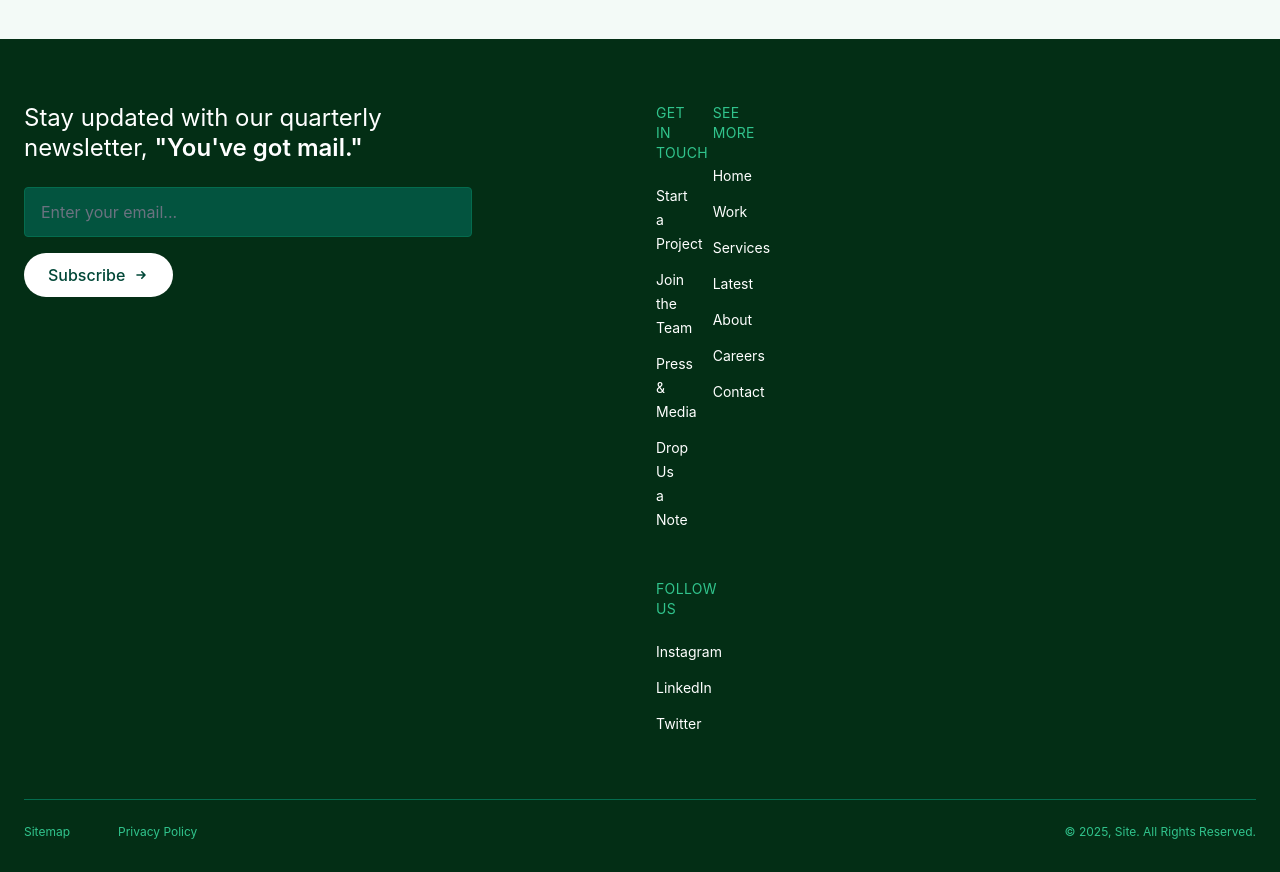
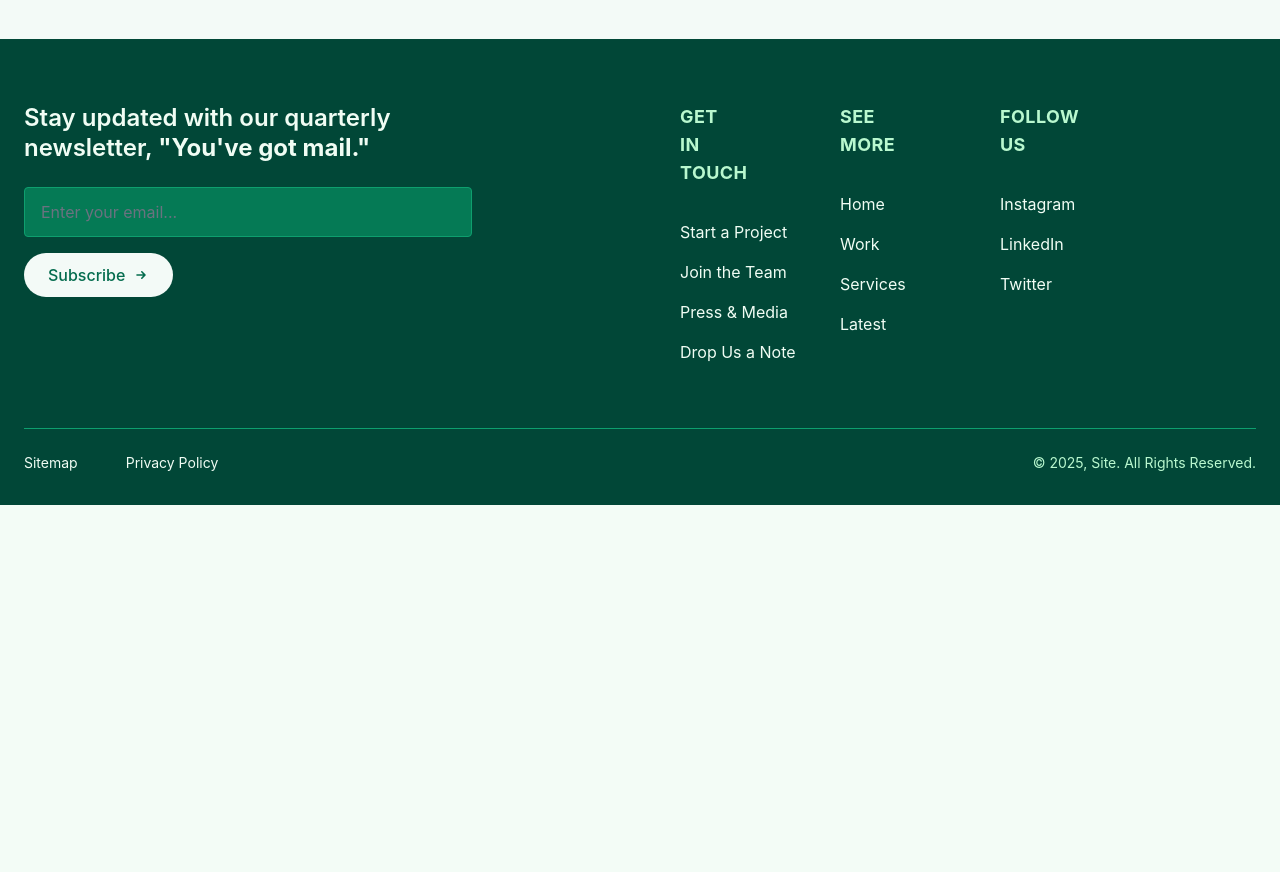
Before and after one commit to JanviChauhan045794/odoo-x-gujarat-vidyapith-hackathon-25, a Django app: page / in a window 1280 px wide. Shown: the part 2340-3212 px from the top of the page. After the commit the page ends 2845 px from the top, so only its background shows below. Run offline with Django 5.2, Linux system fonts and the light colour scheme; some libraries are stand-ins or nearby versions.

Commit message:
Change footer

```diff
--- a/server/api/urls.py
+++ b/server/api/urls.py
@@ -12,8 +12,6 @@ urlpatterns = [
     path('dashboard/admin/', views.admin_dashboard, name='admin_dashboard'),
     path('dashboard/verifier/', views.verifier_dashboard, name='verifier_dashboard'),
     path('login/', auth_views.LoginView.as_view(template_name='login.html'), name='login'),
-
-
-
     path('', views.index_view, name='home'),
+    path('logout/', views.index_view, name='logout'),
 ]
--- a/server/templates/base.html
+++ b/server/templates/base.html
@@ -17,7 +17,7 @@
     <!-- Navbar -->
     <nav class="bg-white border-gray-200 py-2.5 dark:bg-gray-900">
         <div class="flex flex-wrap items-center justify-between max-w-screen-xl px-4 mx-auto">
-            <a href="{% url 'login' %}"class="flex items-center">
+            <a href="{% url 'login' %}" class="flex items-center">
                 <img class="self-center w-40 rounded-md" src="{% static 'logo.jpeg' %}" alt="">
             </a>
             <div class="flex items-center lg:order-2">
@@ -51,10 +51,10 @@
                             class="block py-2 pl-3 pr-4 text-white bg-green-700 rounded lg:bg-transparent lg:text-green-700 lg:p-0 dark:text-white"
                             aria-current="page">Home</a>
                     </li>
-                    <li>
+                    <!-- <li>
                         <a href="#"
                             class="block py-2 pl-3 pr-4 text-gray-700 border-b border-gray-100 hover:bg-gray-50 lg:hover:bg-transparent lg:border-0 lg:hover:text-green-700 lg:p-0 dark:text-gray-400 lg:dark:hover:text-white dark:hover:bg-gray-700 dark:hover:text-white lg:dark:hover:bg-transparent dark:border-gray-700">Company</a>
-                    </li>
+                    </li> -->
                     <li>
                         <a href="#"
                             class="block py-2 pl-3 pr-4 text-gray-700 border-b border-gray-100 hover:bg-gray-50 lg:hover:bg-transparent lg:border-0 lg:hover:text-green-700 lg:p-0 dark:text-gray-400 lg:dark:hover:text-white dark:hover:bg-gray-700 dark:hover:text-white lg:dark:hover:bg-transparent dark:border-gray-700">Marketplace</a>
@@ -86,18 +86,19 @@
 
 
     <!-- Footer -->
-    <footer class="bg-green-950 text-white pt-16 pb-8 px-6 md:px-8">
+<footer class="bg-green-900 text-green-50 pt-16 pb-8 px-6 md:px-8">
     <div class="max-w-7xl mx-auto">
-            <div class="grid grid-cols-1 md:grid-cols-12 lg:grid-cols-12 gap-y-12 md:gap-x-8">
-                <div class="md:col-span-4 lg:col-span-6 max-w-md">
-                    <h3 class="text-2xl font-normal mb-6 leading-tight">
-                        Stay updated with our quarterly newsletter, <span class="font-semibold">"You've got mail."</span>
+        <!-- Newsletter Section -->
+        <div class="grid grid-cols-1 md:grid-cols-12 lg:grid-cols-12 gap-y-12 md:gap-x-16 lg:gap-x-20">
+            <div class="md:col-span-5 lg:col-span-6 max-w-md">
+                <h3 class="text-2xl font-semibold mb-6 leading-tight">
+                    Stay updated with our quarterly newsletter, <span class="font-bold">"You've got mail."</span>
                 </h3>
                 <div class="mt-4 space-y-4">
                     <input type="email" placeholder="Enter your email..."
-                            class="newsletter-input w-full px-4 py-3 bg-green-800 rounded text-white border border-green-700 focus:outline-none focus:border-green-500">
+                        class="newsletter-input w-full px-4 py-3 bg-green-600 rounded text-green-50 border border-green-500 focus:outline-none focus:ring-2 focus:ring-green-300">
                     <button
-                            class="bg-white text-green-900 px-6 py-2.5 rounded-full flex items-center font-medium hover:bg-green-200 transition-colors">
+                        class="bg-green-50 text-green-700 px-6 py-2.5 rounded-full flex items-center font-medium hover:bg-green-100 transition-colors">
                         Subscribe
                         <svg xmlns="http://www.w3.org/2000/svg" class="h-4 w-4 ml-2" viewBox="0 0 20 20" fill="currentColor">
                             <path fill-rule="evenodd"
@@ -108,45 +109,58 @@
                 </div>
             </div>
             <div class="hidden md:block md:col-span-1 lg:hidden"></div>
-                <div class="grid grid-cols-1 sm:grid-cols-2 md:grid-cols-2 lg:grid-cols-3 col-span-1 md:col-span-7 lg:col-span-6 gap-y-12 sm:gap-x-8 md:gap-x-8 lg:gap-x-10">
-                    <div>
-                        <h3 class="text-sm font-normal uppercase tracking-wide text-green-400 mb-5">Get in Touch</h3>
-                        <ul class="space-y-3">
-                            <li><a href="#" class="text-sm hover:text-green-300 transition-colors">Start a Project</a></li>
-                            <li><a href="#" class="text-sm hover:text-green-300 transition-colors">Join the Team</a></li>
-                            <li><a href="#" class="text-sm hover:text-green-300 transition-colors">Press & Media</a></li>
-                            <li><a href="#" class="text-sm hover:text-green-300 transition-colors">Drop Us a Note</a></li>
+            <!-- Links Section -->
+            <div class="grid grid-cols-1 sm:grid-cols-3 md:grid-cols-3 col-span-1 md:col-span-7 lg:col-span-6 gap-y-12 sm:gap-x-20 lg:gap-x-40">
+                <!-- Get in Touch -->
+                <div class="space-y-6">
+                    <h3 class="text-lg font-bold uppercase tracking-wide text-green-200 mb-4 border-b border-green-500 pb-2">
+                        Get in Touch
+                    </h3>
+                    <ul class="space-y-4 min-w-max">
+                        <li><a href="#" class="text-base hover:text-green-100 transition-colors">Start a Project</a></li>
+                        <li><a href="#" class="text-base hover:text-green-100 transition-colors">Join the Team</a></li>
+                        <li><a href="#" class="text-base hover:text-green-100 transition-colors">Press & Media</a></li>
+                        <li><a href="#" class="text-base hover:text-green-100 transition-colors">Drop Us a Note</a></li>
                     </ul>
                 </div>
-                    <div>
-                        <h3 class="text-sm font-normal uppercase tracking-wide text-green-400 mb-5">See More</h3>
-                        <ul class="space-y-3">
-                            <li><a href="#" class="text-sm hover:text-green-300 transition-colors">Home</a></li>
-                            <li><a href="#" class="text-sm hover:text-green-300 transition-colors">Work</a></li>
-                            <li><a href="#" class="text-sm hover:text-green-300 transition-colors">Services</a></li>
-                            <li><a href="#" class="text-sm hover:text-green-300 transition-colors">Latest</a></li>
-                            <li><a href="#" class="text-sm hover:text-green-300 transition-colors">About</a></li>
-                            <li><a href="#" class="text-sm hover:text-green-300 transition-colors">Careers</a></li>
-                            <li><a href="#" class="text-sm hover:text-green-300 transition-colors">Contact</a></li>
+
+                <!-- See More -->
+                <div class="space-y-6">
+                    <h3 class="text-lg font-bold uppercase tracking-wide text-green-200 mb-4 border-b border-green-500 pb-2">
+                        See More
+                    </h3>
+                    <ul class="space-y-4">
+                        <li><a href="#" class="text-base hover:text-green-100 transition-colors">Home</a></li>
+                        <li><a href="#" class="text-base hover:text-green-100 transition-colors">Work</a></li>
+                        <li><a href="#" class="text-base hover:text-green-100 transition-colors">Services</a></li>
+                        <li><a href="#" class="text-base hover:text-green-100 transition-colors">Latest</a></li>
                     </ul>
                 </div>
-                    <div class="sm:col-span-2 md:col-span-1 lg:col-span-1">
-                        <h3 class="text-sm font-normal uppercase tracking-wide text-green-400 mb-5">Follow Us</h3>
-                        <ul class="space-y-3">
-                            <li><a href="#" class="text-sm hover:text-green-300 transition-colors">Instagram</a></li>
-                            <li><a href="#" class="text-sm hover:text-green-300 transition-colors">LinkedIn</a></li>
-                            <li><a href="#" class="text-sm hover:text-green-300 transition-colors">Twitter</a></li>
+
+                <!-- Follow Us -->
+                <div class="space-y-6">
+                    <h3 class="text-lg font-bold uppercase tracking-wide text-green-200 mb-4 border-b border-green-500 pb-2">
+                        Follow Us
+                    </h3>
+                    <ul class="space-y-4">
+                        <li><a href="#" class="text-base hover:text-green-100 transition-colors">Instagram</a></li>
+                        <li><a href="#" class="text-base hover:text-green-100 transition-colors">LinkedIn</a></li>
+                        <li><a href="#" class="text-base hover:text-green-100 transition-colors">Twitter</a></li>
                     </ul>
                 </div>
             </div>
         </div>
-            <div class="mt-16 pt-6 border-t border-green-700">
+
+        <!-- Divider -->
+        <div class="mt-16 border-t border-green-500 pt-6">
             <div class="flex flex-col md:flex-row md:items-center md:justify-between">
+                <!-- Sitemap and Privacy -->
                 <div class="flex space-x-6 mb-4 md:mb-0">
-                        <a href="#" class="text-xs text-green-400 hover:text-green-300">Sitemap</a>
-                        <a href="#" class="text-xs text-green-400 hover:text-green-300">Privacy Policy</a>
+                    <a href="#" class="text-sm text-green-200 hover:text-green-100">Sitemap</a>
+                    <a href="#" class="text-sm text-green-200 hover:text-green-100">Privacy Policy</a>
                 </div>
-                    <div class="text-xs text-green-400">
+                <!-- Copyright -->
+                <div class="text-sm text-green-200">
                     © 2025, Site. All Rights Reserved.
                 </div>
             </div>
--- a/server/templates/index.html
+++ b/server/templates/index.html
@@ -255,7 +255,7 @@
                     <h1 class="text-5xl md:text-6xl font-bold mb-6 leading-tight">
                         Innovate.<br>Transform.<br>Succeed.
                     </h1>
-                    <p class="text-xl mb-8 text-gray-300">Empowering businesses with cutting-edge solutions for a
+                    <p class="text-xl mb-8 text-gray-50 drop-shadow-xl">Empowering businesses with cutting-edge solutions for a
                         digital future.</p>
                     <div class="flex flex-col sm:flex-row space-y-4 sm:space-y-0 sm:space-x-4">
                         <a href="#"
@@ -272,7 +272,7 @@
                 <!-- Right Side: Features -->
                 <div class="w-full md:w-1/2 md:pl-12">
                     <div class="bg-white/5 text-white backdrop-filter backdrop-blur-lg rounded-xl p-8 shadow-2xl">
-                        <h2 class="text-2xl font-semibold mb-6">Why MyCompany?</h2>
+                        <h2 class="text-2xl font-semibold mb-6">Why JaivikSetu?</h2>
                         <ul class="space-y-4">
                             <li class="flex items-center">
                                 <svg class="w-6 h-6 mr-3 text-yellow-400" fill="none" stroke="currentColor"
@@ -298,7 +298,7 @@
                                         d="M7 21a4 4 0 01-4-4V5a2 2 0 012-2h4a2 2 0 012 2v12a4 4 0 01-4 4zm0 0h12a2 2 0 002-2v-4a2 2 0 00-2-2h-2.343M11 7.343l1.657-1.657a2 2 0 012.828 0l2.829 2.829a2 2 0 010 2.828l-8.486 8.485M7 17h.01">
                                     </path>
                                 </svg>
-                                <span>AI-powered Insights</span>
+                                <span>Fresh and Healthy</span>
                             </li>
                         </ul>
                     </div>
```
Also changed, not shown: server/templates/farmer/sidebar.html (+3 -6 lines), server/db.sqlite3, server/static/user.png (added). Lines whose indentation alone changed are shown as unchanged.
